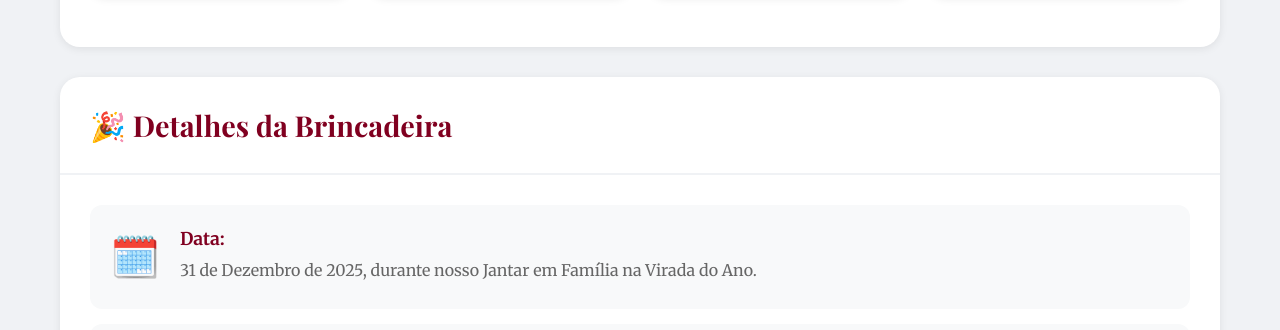
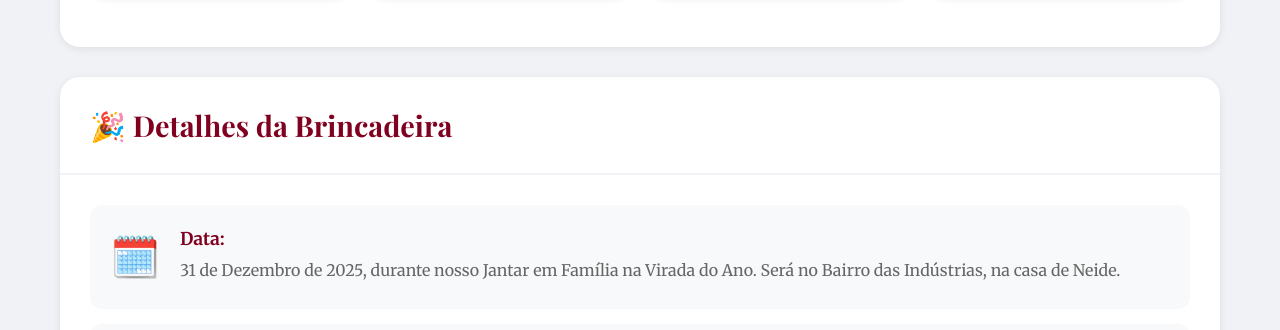
Before and after one commit to DiasNatan/amigosecreto, a plain HTML site: page index.html in a window 1280 px wide. Shown: the part 622-952 px from the top of the page. Drawn offline with nearby package versions, Linux system fonts and the light colour scheme; no server answers.

Commit message:
Update index.html

```diff
--- a/index.html
+++ b/index.html
@@ -61,7 +61,7 @@
                     <div class="info-icon">🗓️</div>
                     <div class="info-content">
                         <strong>Data:</strong>
-                        <p>31 de Dezembro de 2025, durante nosso Jantar em Família na Virada do Ano.</p>
+                        <p>31 de Dezembro de 2025, durante nosso Jantar em Família na Virada do Ano. Será no Bairro das Indústrias, na casa de Neide.</p>
                     </div>
                 </div>
                 <div class="info-item">
```
